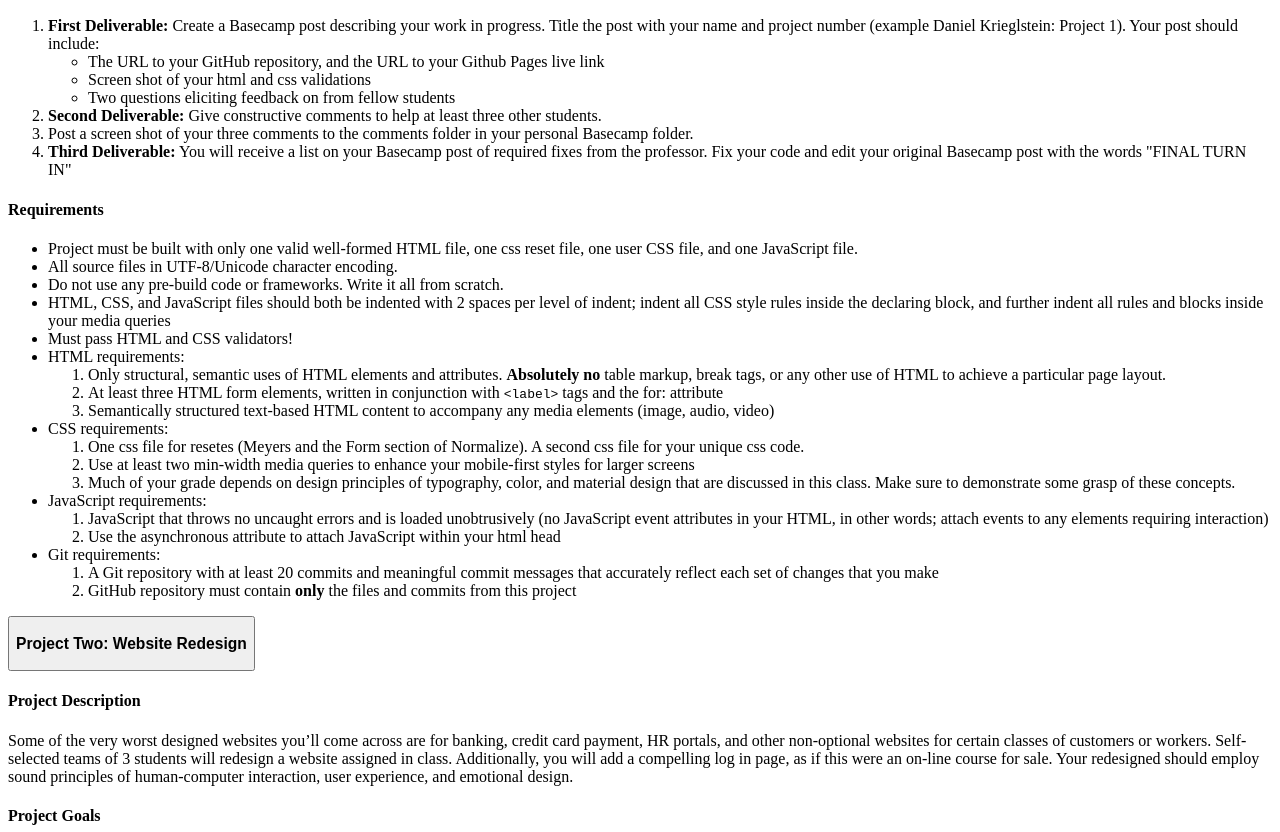
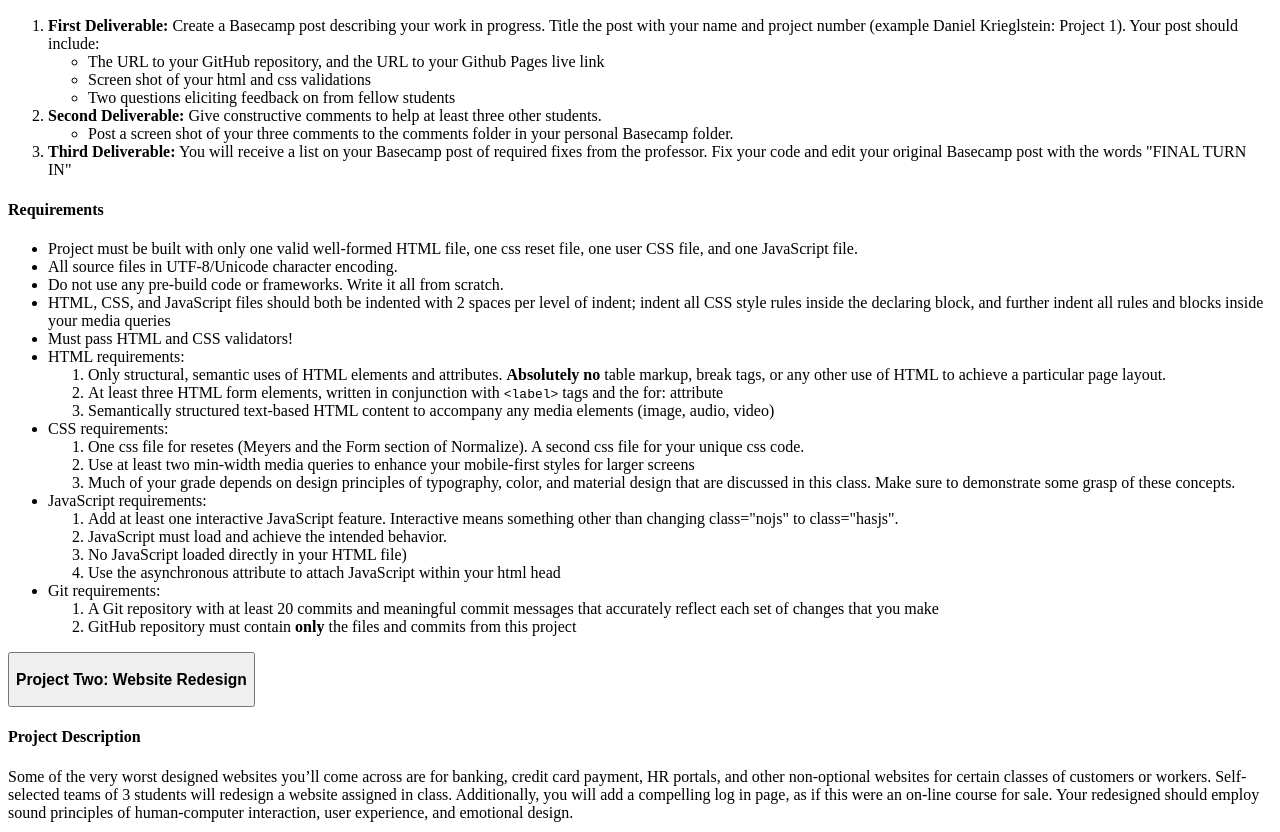
Before and after one commit to ekim51-ITMD362/itmd-362-fall2019, a plain HTML site: page projects.html in a window 1280 px wide. Shown: the part 580-1412 px from the top of the page. Drawn offline with Linux system fonts and the light colour scheme; files that its build step writes are made by us from their sources.

Commit message:
upadatinge project 1 js requirments

```diff
--- a/projects.html
+++ b/projects.html
@@ -72,9 +72,11 @@
               </li>
               <li>
                 <strong>Second Deliverable:</strong> Give constructive comments to help at least three other students.
-              </li>
-              <li>
-                Post a screen shot of your three comments to the comments folder in your personal Basecamp folder.
+                <ul>
+                  <li>
+                    Post a screen shot of your three comments to the comments folder in your personal Basecamp folder.
+                  </li>
+                </ul>
               </li>
               <li>
                 <strong>Third Deliverable:</strong> You will receive a list on your Basecamp post of required fixes from the professor.
@@ -137,9 +139,13 @@
               <li>JavaScript requirements:
                 <ol>
                   <li>
-                    JavaScript that throws no uncaught errors and is loaded unobtrusively (no JavaScript
-                    event attributes in your HTML, in other words; attach events to any elements
-                    requiring interaction)
+                    Add at least one interactive JavaScript feature. Interactive means something other than changing class="nojs" to class="hasjs".
+                  </li>
+                  <li>
+                    JavaScript must load and achieve the intended behavior.
+                  </li>
+                  <li>
+                    No JavaScript loaded directly in your HTML file)
                   </li>
                   <li>
                     Use the asynchronous attribute to attach JavaScript within your html head
@@ -153,7 +159,7 @@
                     accurately reflect each set of changes that you make
                   </li>
                   <li>
-                    GitHub repository must contain <b>only</b> the files and commits from this project
+                    GitHub repository must contain <strong>only</strong> the files and commits from this project
                   </li>
                 </ol>
               </li>
```
